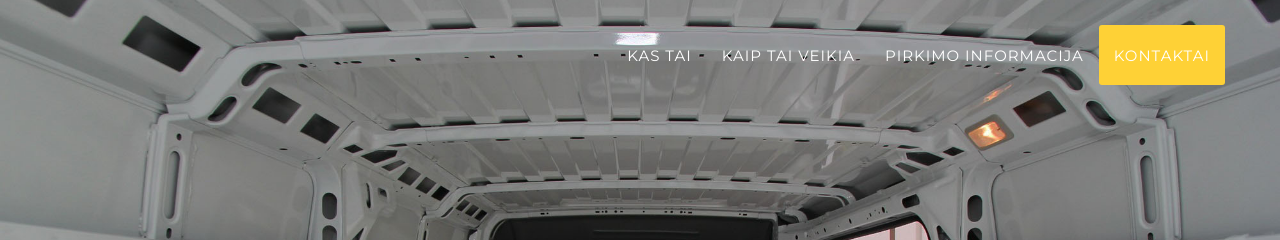
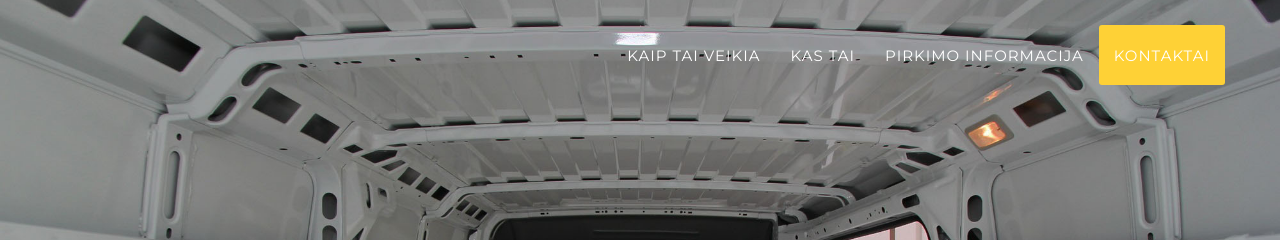
Before and after one commit to Bitvala/MikroautobusuPagalves, a Jekyll site: the page built from index.html, in a window 1280 px wide. Shown: the top 240 px of the page. Built offline with Jekyll 4.4.1, drawn with Linux system fonts in a browser that asks for light colours; some web fonts are replaced.

Commit message:
Update header.html

```diff
--- a/_includes/header.html
+++ b/_includes/header.html
@@ -19,10 +19,10 @@
                         <a href="#page-top"></a>
                     </li>
                     <li>
-                        <a class="page-scroll" href="#services">Kas tai</a>
+                        <a class="page-scroll" href="#portfolio">Kaip tai veikia</a>
                     </li>
                     <li>
-                        <a class="page-scroll" href="#portfolio">Kaip tai veikia</a>
+                        <a class="page-scroll" href="#services">Kas tai</a>
                     </li>
                     <li>
                         <a class="page-scroll" href="#shop">Pirkimo informacija</a>
```
